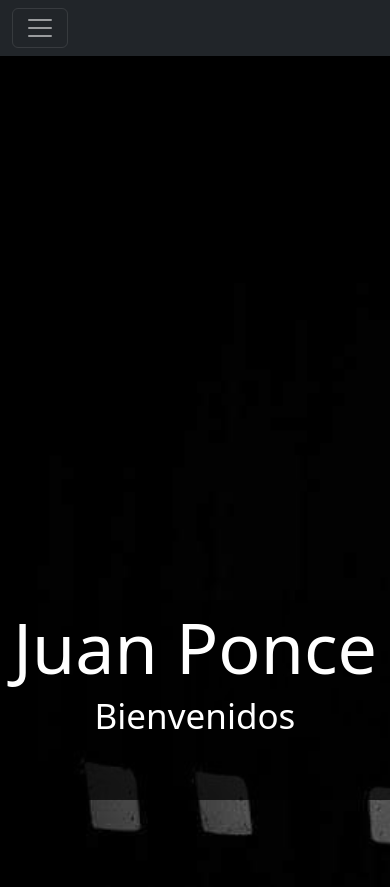
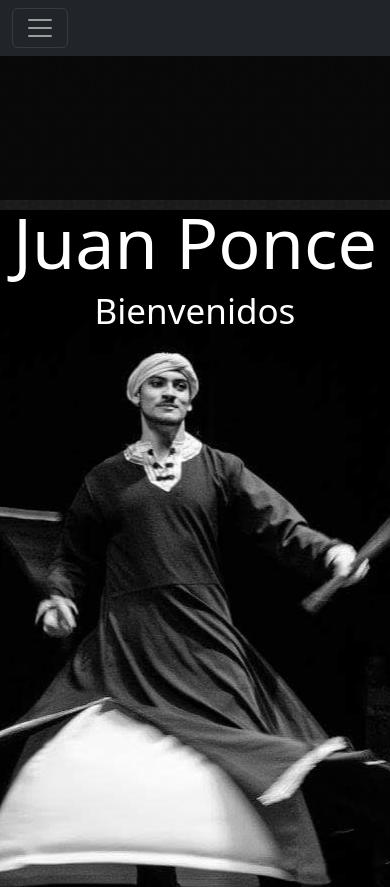
Before and after one commit to juanma269/DanceTeacherProfilePage, a plain HTML site: page index.html in a window 390 px wide. Shown: the top 887 px of the page. Drawn offline with nearby package versions, Linux system fonts and the light colour scheme; a web font is replaced by a local one.

Commit message:
se arregla posicion de texto e imagen de portada para pantallas de 576px

```diff
--- a/css/estilos.css
+++ b/css/estilos.css
@@ -28,7 +28,6 @@ section{
   background-image: url(../img/portada.jpg);
   background-size: cover;
 }
-
 .texto-portada {
   height: 200px;
   text-align: center;
@@ -50,6 +49,21 @@ section{
   font-size: 35px;
 }
 
+@media (max-width:576px) {
+
+  .portada {
+    width: auto;
+    height: auto;
+    background-size:auto;
+    background-position: center;
+    background-repeat: no-repeat;
+    }
+    .texto-portada {
+      padding-top: 50%;
+      position:unset;
+    }
+}
+
 /*footer*/
 .pie {
   color: azure;
@@ -64,6 +78,7 @@ section{
   background-color: rgb(163, 142, 4);
   filter: drop-shadow(0px 0px 20px rgb(198, 122, 2));
 }
+
 
 /*Clases*/
 
--- a/index.html
+++ b/index.html
@@ -39,10 +39,14 @@
     </header>
     <main>
         <section class="portada">
-            <div class="texto-portada">
+            <div class="container texto-portada">
+                <div class="row">
+                <div class="col">
                 <h1 class="texto-portada__nombre animate__animated animate__zoomIn">Juan Ponce</h1>
                 <h3 class="texto-portada__bienvenidos animate__animated animate__zoomInLeft">Bienvenidos</h3>
             </div>
+        </div>
+        </div>
         </section>
 
     </main>
```
